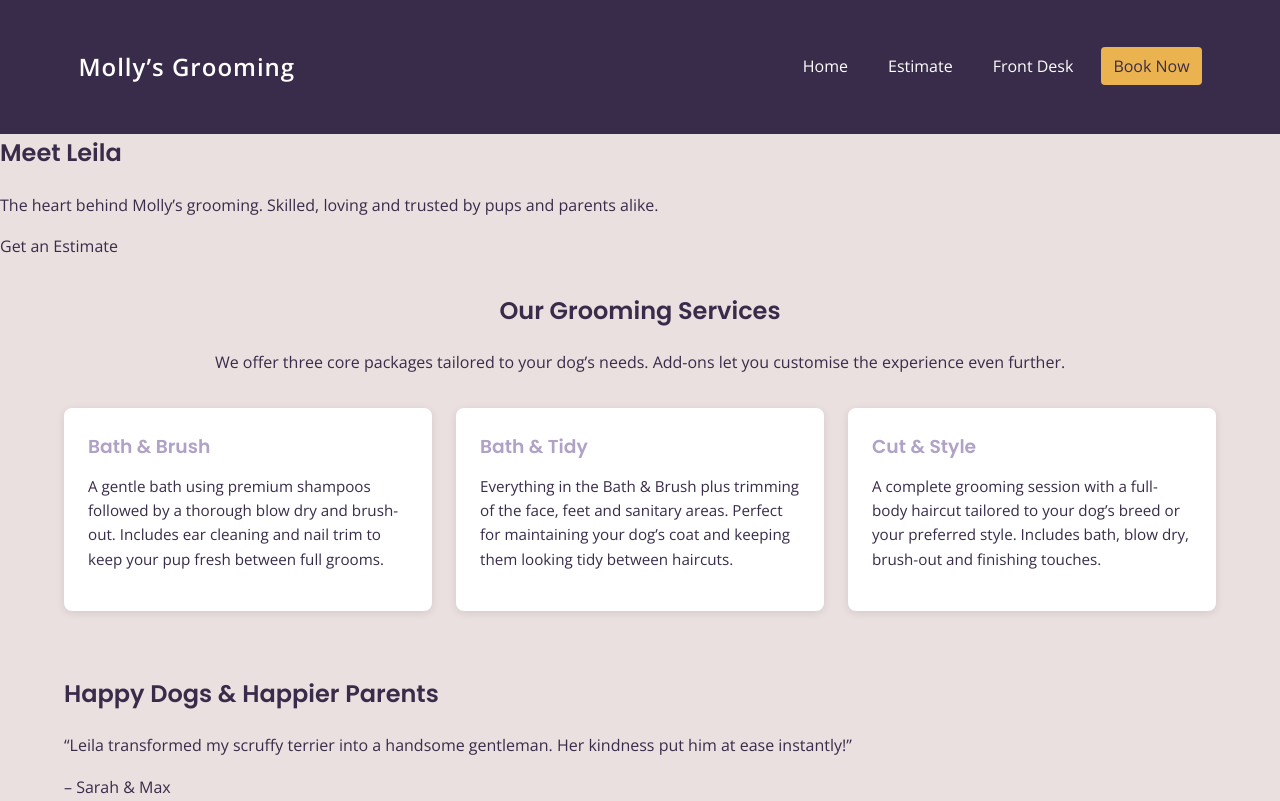
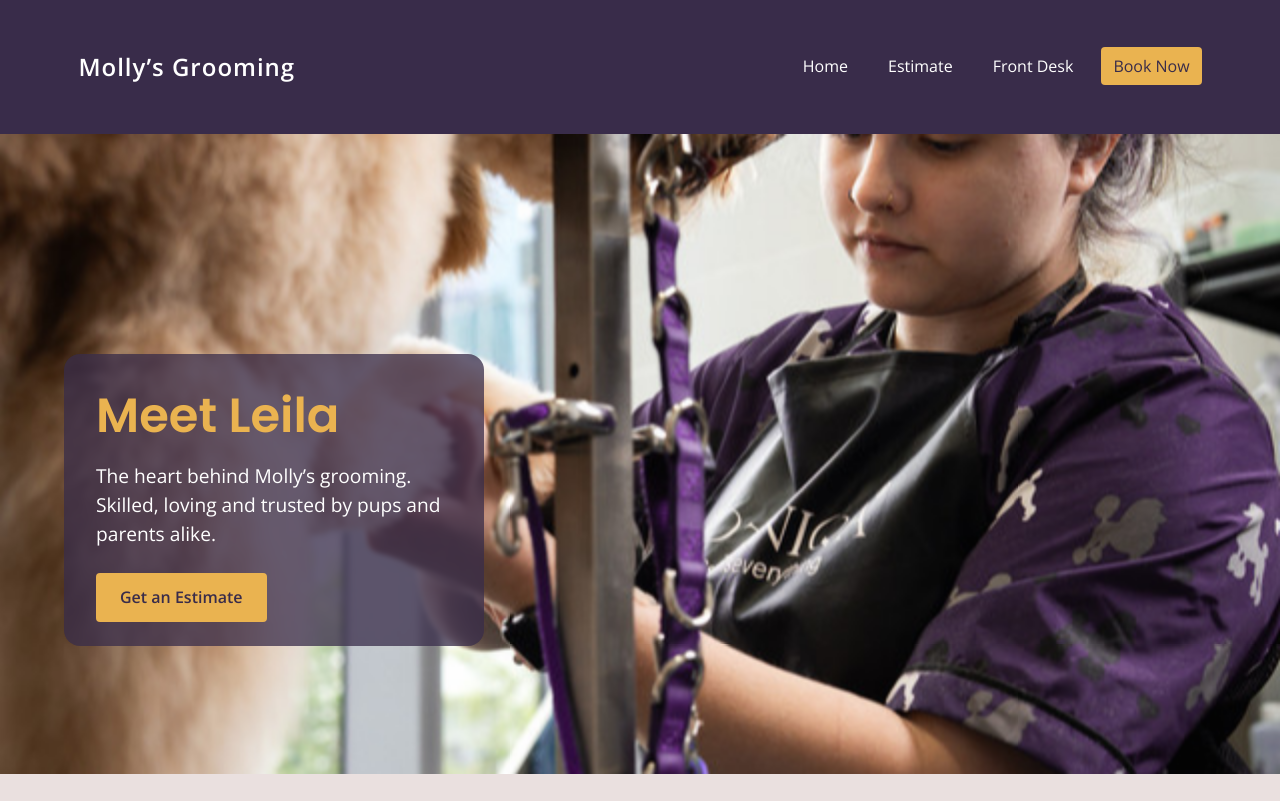
Before and after one commit to GParks1995/grooming, a plain HTML site: page index.html in a window 1280 px wide. Shown: the top 801 px of the page. Drawn offline with nearby package versions, Linux system fonts and the light colour scheme.

Commit message:
Add files via upload

```diff
--- a/css/styles.css
+++ b/css/styles.css
@@ -70,6 +70,10 @@ nav {
   background-color: var(--color-dark);
   color: white;
   padding: 1rem;
+  position: sticky;
+  top: 0;
+  z-index: 1000;
+  transition: background-color 0.3s ease, box-shadow 0.3s ease;
 }
 
 nav .nav-wrapper {
@@ -110,6 +114,12 @@ nav a.button {
 
 nav a.button:hover {
   background-color: #d59f45;
+}
+
+/* When nav is scrolled past a threshold, darken and add shadow */
+nav.scrolled {
+  background-color: var(--color-dark);
+  box-shadow: 0 2px 8px rgba(0, 0, 0, 0.2);
 }
 
 /* Hero section */
@@ -332,3 +342,109 @@ nav a.button:hover {
     padding: 1rem;
   }
 }
+
+/* --- Hero Slider Styles --- */
+.hero-slider {
+  position: relative;
+  width: 100%;
+  height: 80vh;
+  overflow: hidden;
+  background-color: var(--color-primary);
+  display: flex;
+  align-items: center;
+  justify-content: center;
+}
+.hero-slider .hero-slide {
+  position: absolute;
+  top: 0;
+  left: 0;
+  width: 100%;
+  height: 100%;
+  background-size: cover;
+  background-position: center;
+  opacity: 0;
+  animation: fadeSlide 20s infinite;
+}
+.hero-slider .slide1 { background-image: url('../images/leila-1.jpg'); animation-delay: 0s; }
+.hero-slider .slide2 { background-image: url('../images/leila-2.jpg'); animation-delay: 5s; }
+.hero-slider .slide3 { background-image: url('../images/leila-3.jpg'); animation-delay: 10s; }
+.hero-slider .slide4 { background-image: url('../images/leila-4.jpg'); animation-delay: 15s; }
+
+@keyframes fadeSlide {
+  0% { opacity: 0; transform: scale(1.02); }
+  5% { opacity: 1; transform: scale(1); }
+  25% { opacity: 1; transform: scale(1); }
+  30% { opacity: 0; transform: scale(1.02); }
+  100% { opacity: 0; transform: scale(1.02); }
+}
+
+.hero-slider .hero-text {
+  position: absolute;
+  bottom: 20%;
+  left: 5%;
+  background-color: rgba(57, 44, 74, 0.75);
+  padding: 1.5rem 2rem;
+  border-radius: 16px;
+  max-width: 420px;
+  color: #fff;
+  backdrop-filter: blur(2px);
+}
+.hero-slider .hero-text h1 {
+  font-family: var(--font-heading);
+  font-size: 3rem;
+  margin-bottom: 0.5rem;
+  color: var(--color-accent);
+}
+.hero-slider .hero-text p {
+  font-size: 1.2rem;
+  margin-bottom: 1rem;
+  line-height: 1.5;
+}
+.hero-slider .hero-text .button {
+  background-color: var(--color-accent);
+  color: var(--color-dark);
+  padding: 0.75rem 1.5rem;
+  border-radius: 4px;
+  font-weight: bold;
+  display: inline-block;
+  margin-top: 0.5rem;
+}
+.hero-slider .hero-text .button:hover {
+  background-color: #d59f45;
+}
+
+/* --- Testimonials --- */
+.testimonials {
+  background-color: var(--color-light);
+  padding: 4rem 0;
+  text-align: center;
+}
+.testimonials h2 {
+  font-size: 2rem;
+  margin-bottom: 2rem;
+  color: var(--color-primary);
+}
+.testimonial-slider {
+  position: relative;
+  max-width: 700px;
+  margin: 0 auto;
+  min-height: 140px;
+}
+.testimonial {
+  display: none;
+  font-size: 1.1rem;
+  line-height: 1.6;
+  color: var(--color-dark);
+  background-color: white;
+  padding: 2rem;
+  border-radius: 8px;
+  box-shadow: 0 2px 8px rgba(0,0,0,0.1);
+}
+.testimonial p {
+  margin-bottom: 1rem;
+  font-style: italic;
+}
+.testimonial .author {
+  font-weight: 600;
+  color: var(--color-secondary);
+}
```
